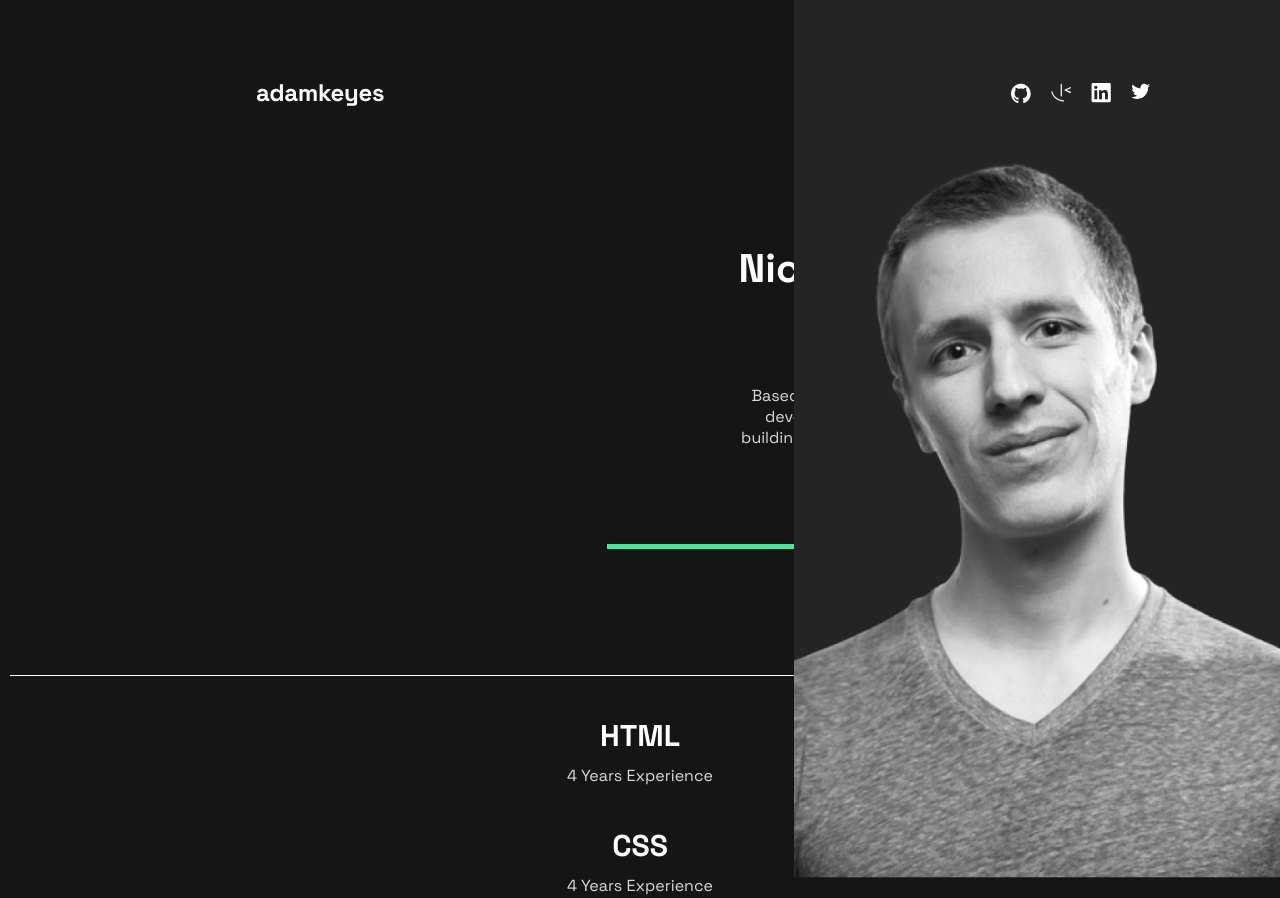
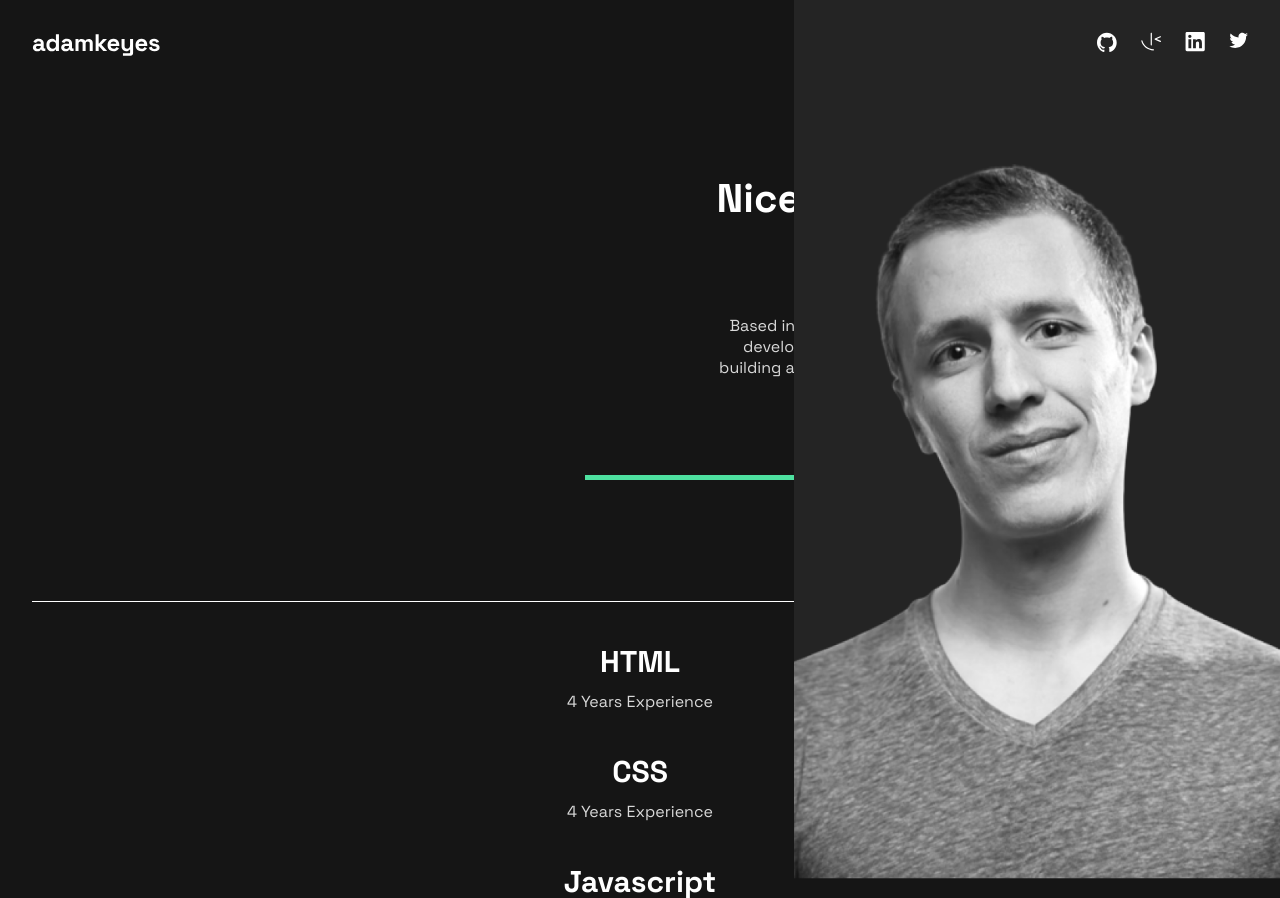
Before and after one commit to mariafernandamamone/CSS-Responsive-Portfolio, a website built with Vite: page index.html in a window 1280 px wide. Shown: the top 898 px of the page. Built offline with nearby package versions, Linux system fonts and the light colour scheme; files whose address does not match are found by name.

Commit message:
Add global container layout and refine header spacing

```diff
--- /dev/null
+++ b/src/sass/layout/_container.scss
@@ -0,0 +1,16 @@
+@use '../abstracts/abstracts' as *;
+
+.container {
+  width: 100%;
+  padding-inline: 1.5rem;
+
+  @include breakpoint(tablet) {
+    padding-inline: 2rem;
+  }
+
+  @include breakpoint(desktop) {
+    padding-inline: 3rem;
+    max-width: 1200px;
+    margin-inline: auto;
+  }
+}
--- a/src/sass/layout/_header.scss
+++ b/src/sass/layout/_header.scss
@@ -1,27 +1,32 @@
 @use '../abstracts/abstracts' as *;
 
-header  {
+header {
   .container {
     display: flex;
     flex-direction: column;
     align-items: center;
     padding-top: 5%;
+    width: 100%;
     z-index: 1;
-        width: 100%;
+
     @include breakpoint(tablet) {
-            display: flex;
       flex-direction: row;
       justify-content: space-between;
-            gap: 50%;
       align-items: center;
-            padding-left: 20%;
-            z-index: 1;
+
+      padding-top: 2rem;
+      gap: 0;
     }
   }
 
   .social-icons {
     width: 100%;
     z-index: 1;
+
+    @include breakpoint(tablet) {
+      width: auto;
+    }
+
     ul {
       display: flex;
       width: 100%;
@@ -29,10 +34,21 @@ header  {
       list-style: none;
       padding: 5%;
       margin: 0;
+
+      @include breakpoint(tablet) {
+        justify-content: flex-end;
+        padding: 0;
+        gap: 1.5rem;
+      }
     }
 
     li {
       margin: 0 10px;
+
+      @include breakpoint(tablet) {
+        margin: 0;
+      }
+
       a svg {
         fill: $white;
         transition: fill 0.3s ease;
--- a/src/sass/layout/_layout.scss
+++ b/src/sass/layout/_layout.scss
@@ -1,2 +1,3 @@
 @forward "footer";
 @forward "header";
+@forward "container";
```
Also changed, not shown: 1 other file. Lines whose indentation alone changed are shown as unchanged.
